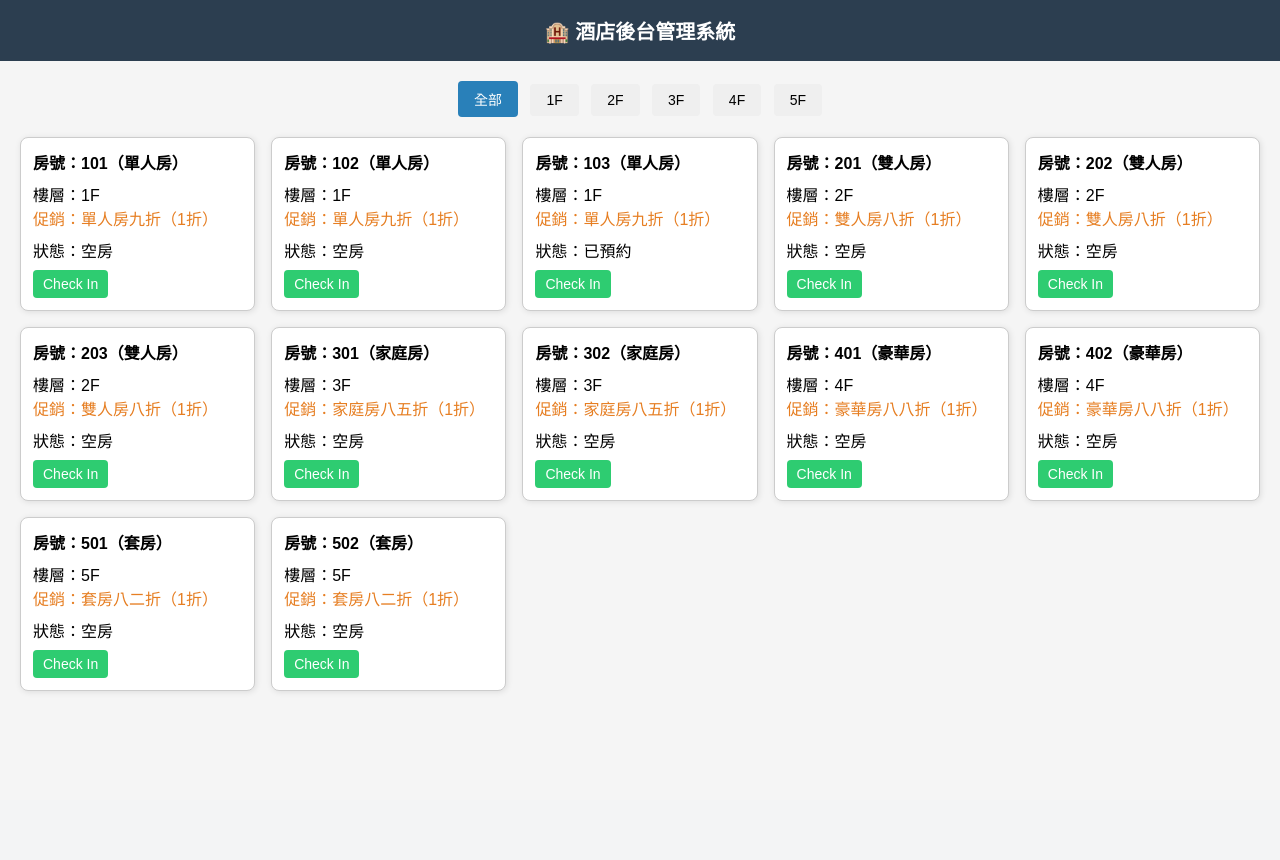
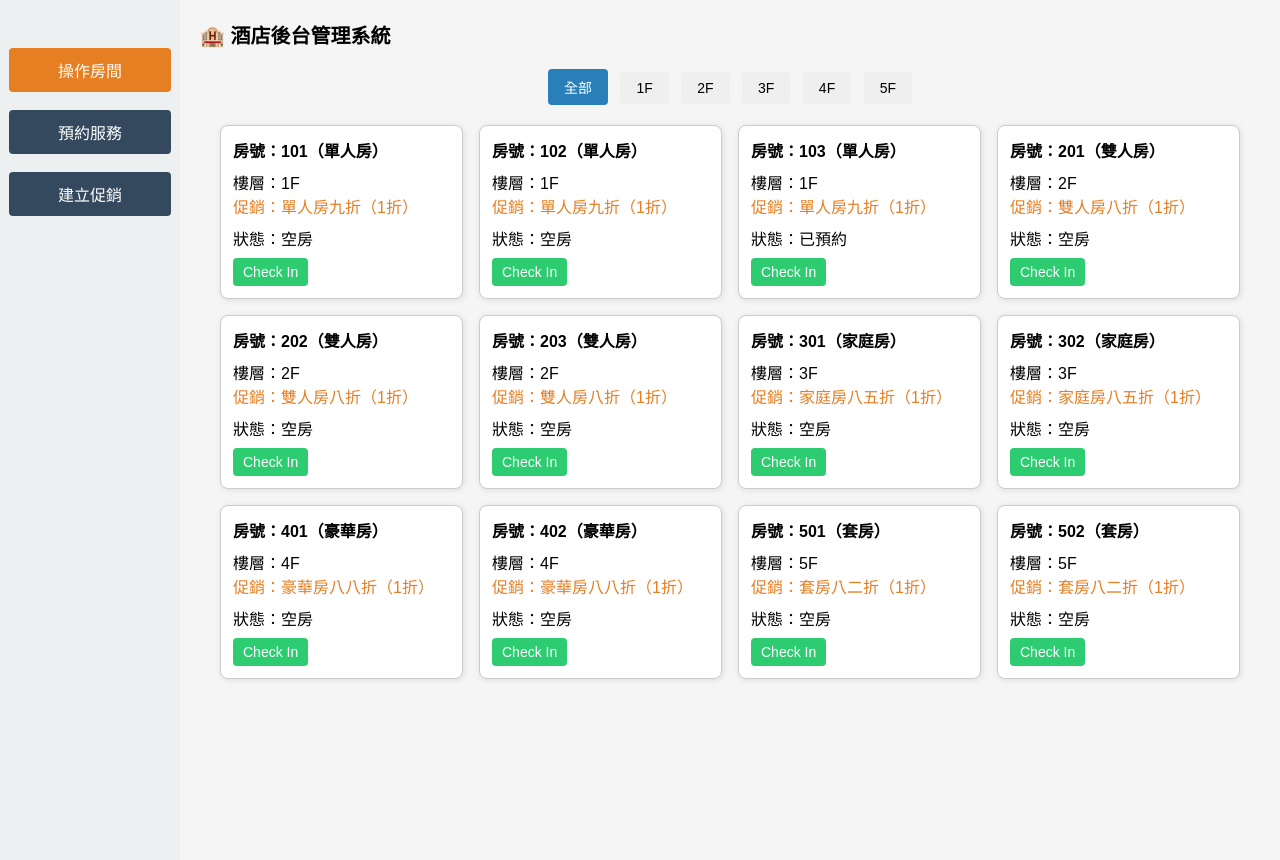
Before and after one commit to danielyang696/SAProject, a Django app: page / in a window 1280 px wide. Before the commit the page ends 692 px from the top, so only its background shows below. Run offline with Django 5.2, Linux system fonts and the light colour scheme; data comes from the database, SQL or seed files in the repository; both versions use the stored data as it was after the commit.

Commit message:
預約服務及查詢目前預約功能

```diff
--- a/hotelapp/templates/homepage.html
+++ b/hotelapp/templates/homepage.html
@@ -9,13 +9,46 @@
             margin: 0;
             padding: 0;
             background-color: #f5f5f5;
+            display: flex;
+            min-height: 100vh;
         }
-
-        header {
-            background-color: #2c3e50;
-            color: white;
-            padding: 16px;
+        aside {
+            width: 180px;
+            background: #ecf0f1;
+            padding: 30px 0;
+            min-height: 100vh;
+        }
+        aside ul {
+            list-style: none;
+            padding: 0;
+        }
+        aside li {
+            margin: 18px 0;
             text-align: center;
+        }
+        aside button {
+            width: 90%;
+            padding: 10px 0;
+            border: none;
+            background: #34495e;
+            color: #fff;
+            border-radius: 4px;
+            font-size: 16px;
+            cursor: pointer;
+        }
+        aside button.active {
+            background: #e67e22;
+        }
+        main {
+            flex: 1;
+            padding: 0;
+        }
+        .content-section {
+            display: none;
+            padding: 20px;
+        }
+        .content-section.active {
+            display: block;
         }
 
         h1 {
@@ -131,6 +164,16 @@
     </style>
 </head>
 <body>
+<aside>
+    <ul>
+        <li><button id="nav-room" class="active" onclick="showSection('room')">操作房間</button></li>
+        <li><button id="nav-reserve" onclick="showSection('reserve')">預約服務</button></li>
+        <li><button id="nav-promo" onclick="showSection('promo')">建立促銷</button></li>
+    </ul>
+</aside>
+<main>
+    <!-- 操作房間區塊 -->
+    <div id="section-room" class="content-section active">
         <header>
             <h1>🏨 酒店後台管理系統</h1>
         </header>
@@ -206,7 +249,66 @@
                 </form>
             </div>
         </div>
-
+    </div>
+    <!-- 預約服務區塊 -->
+    <div id="section-reserve" class="content-section">
+        <h2>新增預約</h2>
+        <form method="post" action="{% url 'add_reservation' %}">
+            {% csrf_token %}
+            <label>身分證號：<input type="text" name="national_id" required></label><br>
+            <label>姓名：<input type="text" name="name" required></label><br>
+            <label>手機號碼：<input type="text" name="phone" required></label><br>
+            <label>房號：
+                <select name="room_number" required>
+                    <option value="">請選擇房號</option>
+                    {% for room in rooms %}
+                        <option value="{{ room.room_number }}">{{ room.room_number }}（{{ room.room_type.name }}）</option>
+                    {% endfor %}
+                </select>
+            </label><br>
+            <label>入住日期：<input type="date" name="checkin_date" required></label><br>
+            <label>退房日期：<input type="date" name="checkout_date" required></label><br>
+            <label>晚數：<input type="number" name="nights" min="1" required></label><br>
+            <button type="submit">新增預約</button>
+        </form>
+        <hr>
+        <h2>目前所有預約</h2>
+        <table border="1" cellpadding="6">
+            <tr>
+                <th>姓名</th>
+                <th>電話</th>
+                <th>房號</th>
+                <th>入住</th>
+                <th>退房</th>
+                <th>晚數</th>
+            </tr>
+            {% for r in reservations %}
+            <tr>
+                <td>{{ r.customer.name }}</td>
+                <td>{{ r.customer.phone }}</td>
+                <td>{{ r.room.room_number }}</td>
+                <td>{{ r.checkin_date }}</td>
+                <td>{{ r.checkout_date }}</td>
+                <td>{{ r.nights }}</td>
+            </tr>
+            {% empty %}
+            <tr><td colspan="6">目前無預約</td></tr>
+            {% endfor %}
+        </table>
+    </div>
+    <!-- 建立促銷區塊 -->
+    <div id="section-promo" class="content-section">
+        <h2>建立促銷</h2>
+        <form method="post" action="{% url 'add_promotion' %}">
+            {% csrf_token %}
+            <label>促銷名稱：<input type="text" name="name" required></label><br>
+            <label>促銷代碼：<input type="text" name="code" required></label><br>
+            <label>房型代碼：<input type="text" name="room_type" required></label><br>
+            <label>折扣（0.8=八折）：<input type="number" step="0.01" name="discount" min="0.1" max="1" required></label><br>
+            <button type="submit">建立促銷</button>
+        </form>
+    </div>
+</main>
 <script>
 function filterFloor(floor, btn) {
     document.querySelectorAll('.floor-btn').forEach(b => b.classList.remove('active'));
@@ -229,7 +331,15 @@ function openCheckinModal(roomNumber) {
 function closeCheckinModal() {
     document.getElementById('checkin-modal').style.display = 'none';
 }
+
+function showSection(section) {
+    // 切換左側按鈕
+    document.querySelectorAll('aside button').forEach(btn => btn.classList.remove('active'));
+    document.getElementById('nav-' + section).classList.add('active');
+    // 切換內容區塊
+    document.querySelectorAll('.content-section').forEach(sec => sec.classList.remove('active'));
+    document.getElementById('section-' + section).classList.add('active');
+}
 </script>
-
 </body>
 </html>
--- a/hotelapp/urls.py
+++ b/hotelapp/urls.py
@@ -5,4 +5,6 @@ urlpatterns = [
     path('', views.dashboard, name='dashboard'),
     path('checkin/<str:room_number>/', views.checkin, name='checkin'),
     path('checkout/<str:room_number>/', views.checkout, name='checkout'),
+    path('add_reservation/', views.add_reservation, name='add_reservation'),  # 新增這行
+    path('add_promotion/', views.add_promotion, name='add_promotion'),        # 如果有促銷功能也加
 ]
--- a/hotelapp/views.py
+++ b/hotelapp/views.py
@@ -1,80 +1,18 @@
-'''
-from django.shortcuts import render, redirect, get_object_or_404
-from django.utils import timezone
-from .models import Room, Customer, CheckIn
-
-
-def room_detail(request, room_number):
-    room = get_object_or_404(Room, room_number=room_number)
-    checkin = CheckIn.objects.filter(room=room).first()
-    context = {
-        'room': room,
-        'checkin': checkin,
-    }
-    return render(request, 'room.html', context)
-
-def checkin(request, room_number):
-    room = get_object_or_404(Room, room_number=room_number)
-    if request.method == "POST":
-        national_id = request.POST.get('national_id')
-        name = request.POST.get('name')
-        phone = request.POST.get('phone')
-        guest_count = int(request.POST.get('guest_count'))
-
-        # 取得或建立客戶
-        customer, created = Customer.objects.get_or_create(
-            national_id=national_id,
-            defaults={'name': name, 'phone': phone}
-        )
-        if not created:
-            customer.name = name
-            customer.phone = phone
-            customer.save()
-
-        # 建立入住資料
-        CheckIn.objects.create(
-            customer=customer,
-            room=room,
-            guest_count=guest_count,
-            checkin_time=timezone.now(),
-            checkout_time=None
-        )
-        # 更新房間狀態
-        room.status = "使用中"
-        room.save()
-        return redirect('room_detail', room_number=room_number)
-    return redirect('room_detail', room_number=room_number)
-
-def checkout(request, checkin_id):
-    checkin = get_object_or_404(CheckIn, id=checkin_id)
-    room = checkin.room
-    customer = checkin.customer
-
-    if request.method == "POST":
-        # 更新房間狀態
-        room.status = "空房"
-        room.save()
-
-        # 刪除 checkin 資料
-        checkin.delete()
-
-        # 若客戶無其他 checkin，則刪除客戶
-        if not CheckIn.objects.filter(customer=customer).exists():
-            customer.delete()
-        return redirect('room_detail', room_number=room.room_number)
-    return redirect('room_detail', room_number=room.room_number)
-'''
-
 from django.shortcuts import render, redirect, get_object_or_404
 from django.views.decorators.csrf import csrf_exempt
-from .models import Room, Customer, CheckIn
+from .models import Room, Customer, CheckIn, Reservation, Promotion
 from django.utils import timezone
 
 def dashboard(request):
     rooms = Room.objects.all().order_by('room_number')
     # 取得所有唯一樓層（假設房號第一碼為樓層）
     floors = sorted(set(room.room_number[0] for room in rooms))
-    return render(request, 'homepage.html', {'rooms': rooms, 'floors': floors})
+    reservations = Reservation.objects.select_related('customer', 'room').all().order_by('-checkin_date')
+    return render(request, 'homepage.html', {
+        'rooms': rooms,
+        'floors': floors,
+        'reservations': reservations,  # 加這行
+    })
 
 @csrf_exempt
 def checkin(request, room_number):
@@ -124,3 +62,38 @@ def checkout(request, room_number):
         if not CheckIn.objects.filter(customer=customer).exists():
             customer.delete()
     return redirect('dashboard')
+
+@csrf_exempt
+def add_reservation(request):
+    if request.method == 'POST':
+        national_id = request.POST.get('national_id')
+        name = request.POST.get('name')
+        phone = request.POST.get('phone')
+        room_number = request.POST.get('room_number')
+        checkin_date = request.POST.get('checkin_date')
+        checkout_date = request.POST.get('checkout_date')
+        nights = request.POST.get('nights')
+
+        customer, created = Customer.objects.get_or_create(
+            national_id=national_id,
+            defaults={'name': name, 'phone': phone}
+        )
+        if not created:
+            customer.name = name
+            customer.phone = phone
+            customer.save()
+
+        room = Room.objects.get(room_number=room_number)
+        Reservation.objects.create(
+            customer=customer,
+            room=room,
+            checkin_date=checkin_date,
+            checkout_date=checkout_date,
+            nights=nights
+        )
+    return redirect('dashboard')
+
+@csrf_exempt
+def add_promotion(request):
+    """新增促銷"""
+    return redirect('dashboard')
```
Also changed, not shown: db.sqlite3. Lines whose indentation alone changed are shown as unchanged.
